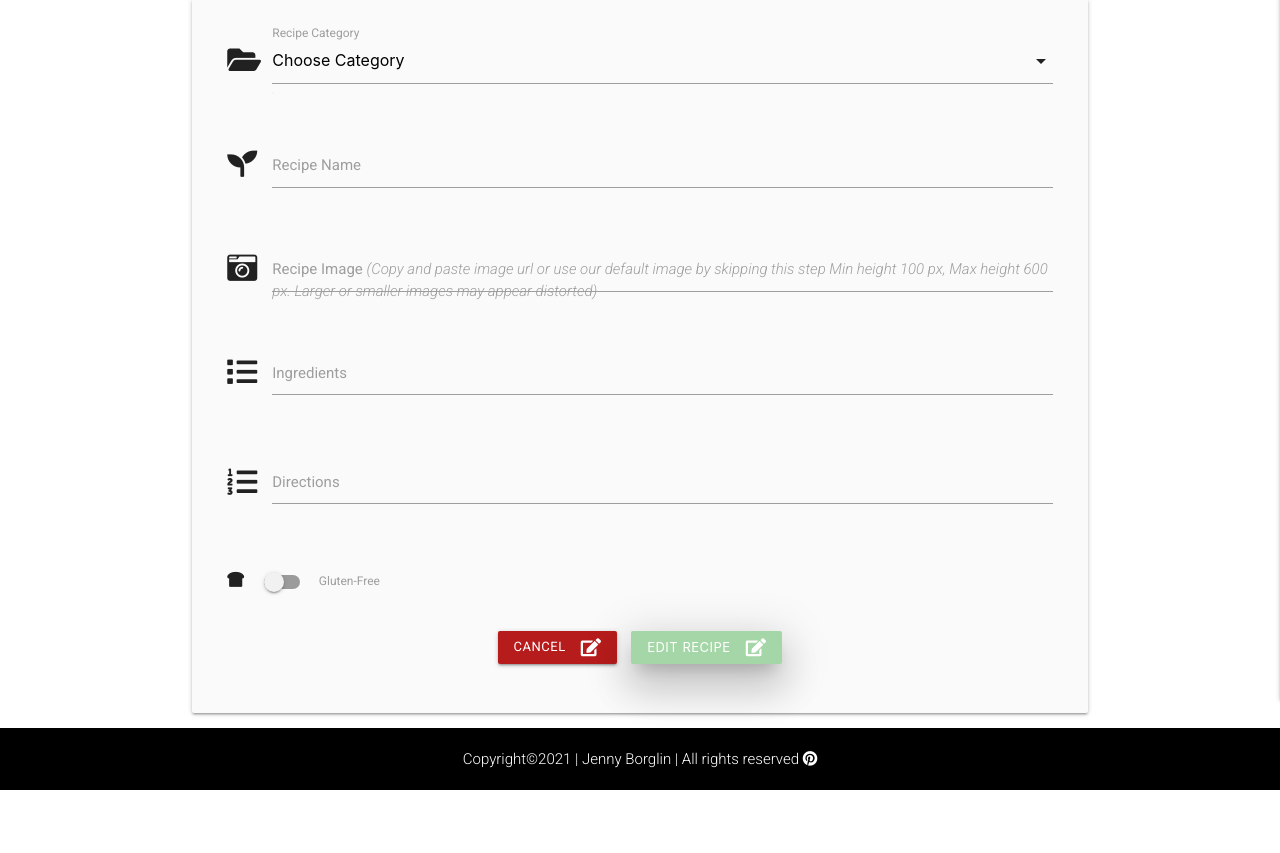
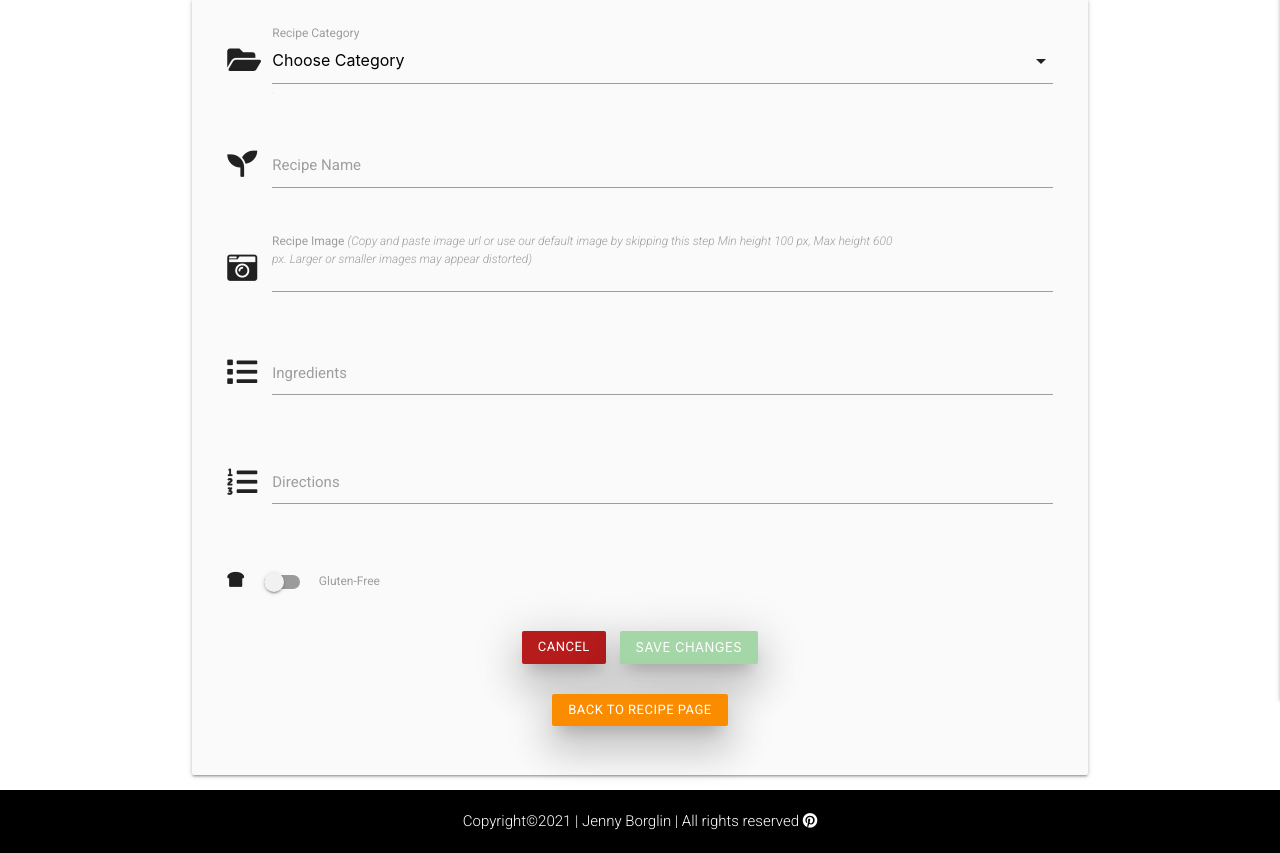
Before and after one commit to jennymalmoe/LazyVegan, a Flask app: template templates/edit_recipe.html in a window 1280 px wide. Shown: the part 160-1013 px from the top of the page. Before the commit the page ends 950 px from the top, so only its background shows below. Run offline with Flask 2, Linux system fonts and the light colour scheme; the template is opened without the code that fills it, so the values that code supplies are empty; some libraries are stand-ins or nearby versions.

Commit message:
Changed code so imgage url is shown when esit a recipe

```diff
--- a/templates/edit_recipe.html
+++ b/templates/edit_recipe.html
@@ -35,6 +35,7 @@
             <div class="input-field col s12">
                 <i class="fas fa-camera-retro prefix"></i>
                 <input id="recipe_img" name="recipe_img" maxlength="1000"
+                    value="{{ recipe.recipe_img }}" placeholder="{{ recipe.recipe_img }}"
                     type="url" class="validate" aria-describedby="recipe_img" pattern="https?://.+" onchange="recipeImg();">
                 <label for="recipe_img">Recipe Image <em>(Copy and paste image url or use our default image by skipping this step Min height 100 px, Max height 600 px. Larger or smaller images may appear distorted)</em></label>
             </div>
@@ -87,12 +88,17 @@
             <div class="col s12 center-align">
                 <!-- Cancel btn -->
                 {% if session.user|lower == recipe.created_by_name|lower %}
-                    <a href="{{ url_for('get_recipe') }}" class="btn-small red darken-4 text-shadow">
-                    Cancel<i class="fas fa-edit right"></i></a>
+                    <a href="{{ url_for('get_recipe') }}" class="btn-small red darken-4 z-depth-5 text-shadow">
+                    Cancel</i></a>
                     <!-- Edit btn -->
                     <button href="{{ url_for('edit_recipe', recipe_id=recipe._id) }}" type="submit" class="btn-small green lighten-3 z-depth-5 text-shadow">
-                    Edit Recipe<i class="fas fa-edit right"></i></button>
+                    Save Changes</i></button>
                 {% endif %}
+            </div>
+        </div>
+        <div class="row">
+            <div class="col s12 center-align">
+                <a href="" target="_blank" class="orange darken-1 btn-small z-depth-5 text-shadow">Back to Recipe Page</a>
             </div>
         </div>
     </form>
--- a/templates/profile.html
+++ b/templates/profile.html
@@ -23,9 +23,6 @@
             <p>Oops there are no added recipes by you here. Let's share your favourite recipe right away! </p>
             <a href="{{ url_for('add_recipe') }}" class="waves-effect waves-light green lighten-3 btn">Add a recipe</a>
         </div>
-            <div class="water-hydrant">
-                <img src="/static/images/vegan_diet.jpg" class="col s4 responsive-img" alt="Image of a yellow fire water hydrant">
-            </div>
     </div>
 {% endif %}
 <!-- When User has added recipes -->
@@ -38,7 +35,7 @@
             {% if recipe.recipe_img %}
                 <img src="{{ recipe.recipe_img }}" alt="Recipe image" class="responsive-img">
             {% else %}
-                <img class="responsive-img" alt="Image of a woman eating fries" src="static/images/default.jpg">
+                <img class="responsive-img" alt="Image of a woman eating fries" src="{{ url_for('static', filename='images/default.jpg')}}">
             {% endif %}
                 <span class="card-title card-panel green lighten-3 z-depth-5">{{ recipe.recipe_name }}</span>
             {% if recipe.is_gluten_free == "on" %}
```
Also changed, not shown: 2 other files.
